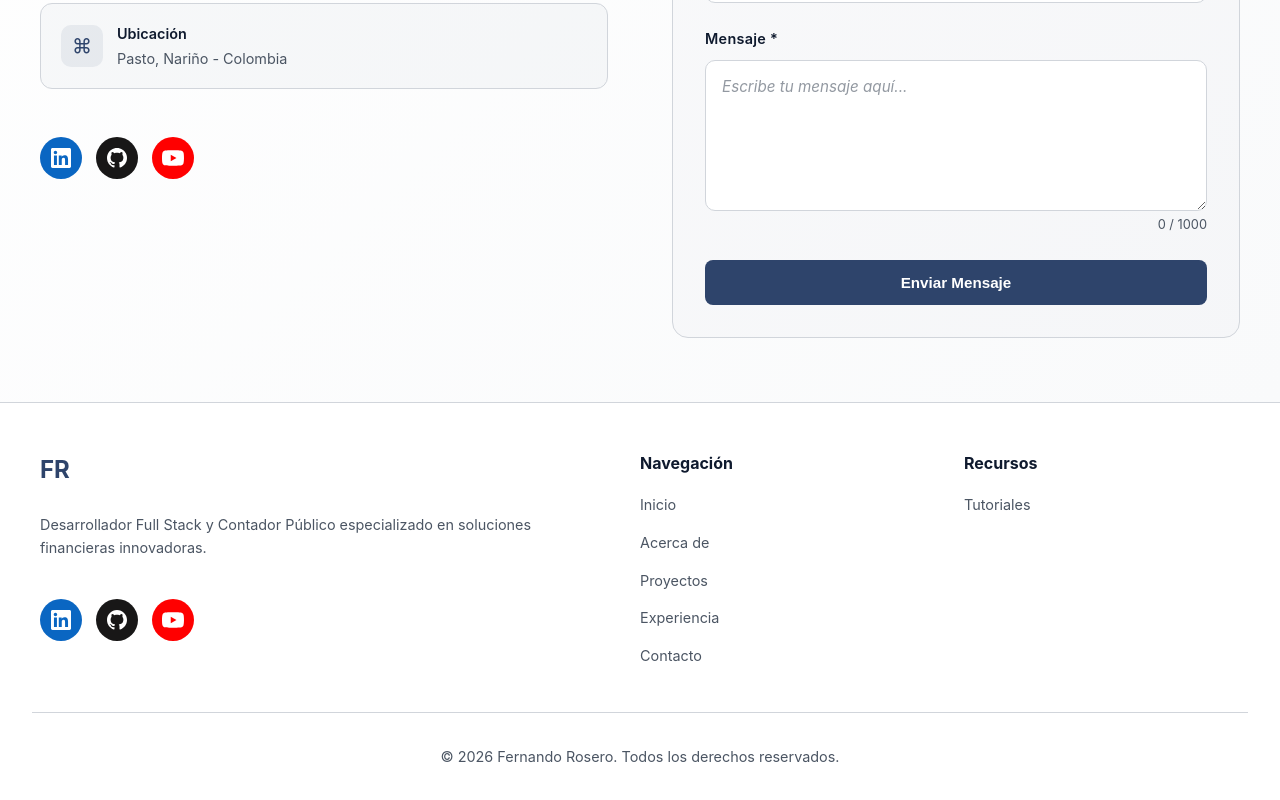
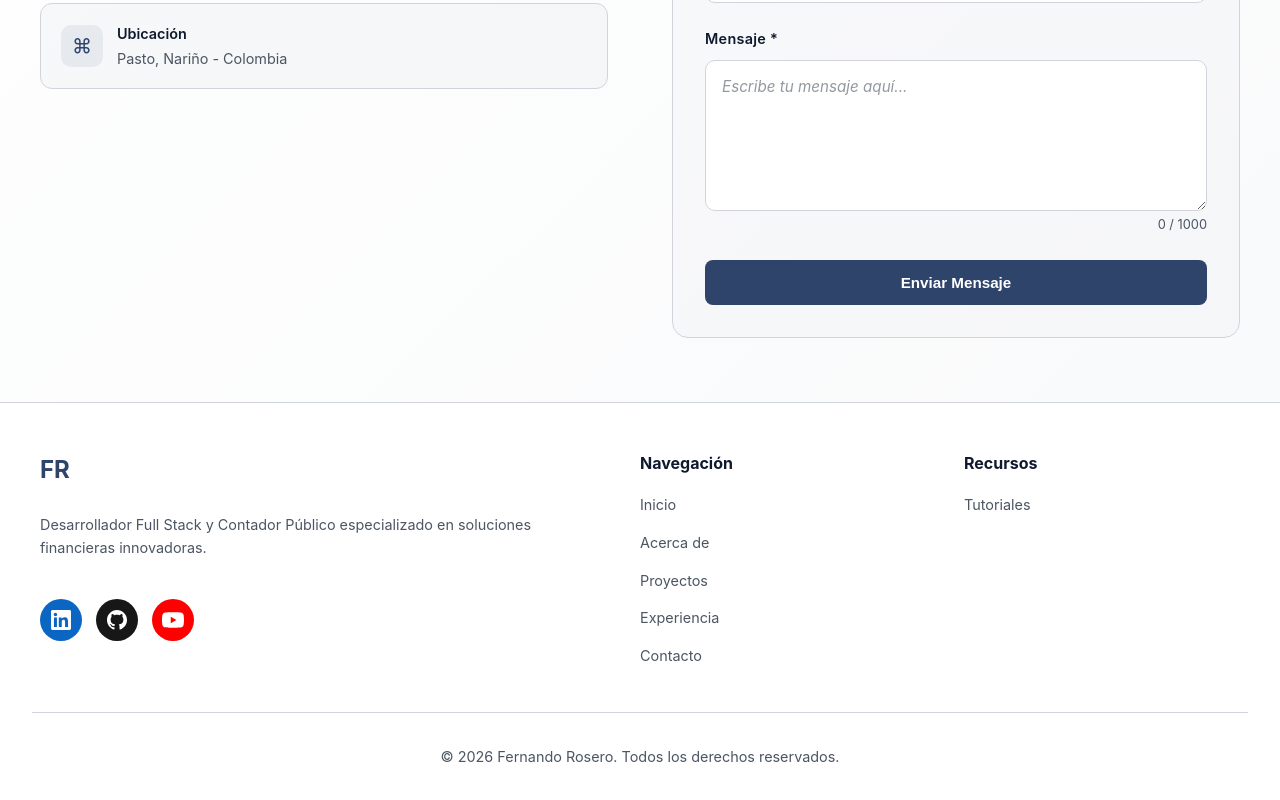
Before and after one commit to fernandorosero91/portafolio, a Next.js app: page / in a window 1280 px wide. Shown: the part 5944-6744 px from the top of the page. Built offline with nearby package versions, Linux system fonts and the light colour scheme.

Commit message:
eliminacion iconos de redes sociales en contacto

```diff
--- a/app/components/Contact.tsx
+++ b/app/components/Contact.tsx
@@ -271,42 +271,6 @@
                 <p>Pasto, Nariño - Colombia</p>
               </div>
             </div>
-
-            <div className="social-links">
-              <a
-                href="https://www.linkedin.com/in/elier-fernando-rosero-bravo-220858248/"
-                target="_blank"
-                rel="noopener noreferrer"
-                className="social-link linkedin"
-                aria-label="LinkedIn"
-              >
-                <svg viewBox="0 0 24 24" fill="currentColor" style={{ width: '20px', height: '20px' }}>
-                  <path d="M20.447 20.452h-3.554v-5.569c0-1.328-.027-3.037-1.852-3.037-1.853 0-2.136 1.445-2.136 2.939v5.667H9.351V9h3.414v1.561h.046c.477-.9 1.637-1.85 3.37-1.85 3.601 0 4.267 2.37 4.267 5.455v6.286zM5.337 7.433c-1.144 0-2.063-.926-2.063-2.065 0-1.138.92-2.063 2.063-2.063 1.14 0 2.064.925 2.064 2.063 0 1.139-.925 2.065-2.064 2.065zm1.782 13.019H3.555V9h3.564v11.452zM22.225 0H1.771C.792 0 0 .774 0 1.729v20.542C0 23.227.792 24 1.771 24h20.451C23.2 24 24 23.227 24 22.271V1.729C24 .774 23.2 0 22.222 0h.003z"/>
-                </svg>
-              </a>
-              <a
-                href="https://github.com/fernandorosero91"
-                target="_blank"
-                rel="noopener noreferrer"
-                className="social-link github"
-                aria-label="GitHub"
-              >
-                <svg viewBox="0 0 24 24" fill="currentColor" style={{ width: '20px', height: '20px' }}>
-                  <path d="M12 0c-6.626 0-12 5.373-12 12 0 5.302 3.438 9.8 8.207 11.387.599.111.793-.261.793-.577v-2.234c-3.338.726-4.033-1.416-4.033-1.416-.546-1.387-1.333-1.756-1.333-1.756-1.089-.745.083-.729.083-.729 1.205.084 1.839 1.237 1.839 1.237 1.07 1.834 2.807 1.304 3.492.997.107-.775.418-1.305.762-1.604-2.665-.305-5.467-1.334-5.467-5.931 0-1.311.469-2.381 1.236-3.221-.124-.303-.535-1.524.117-3.176 0 0 1.008-.322 3.301 1.23.957-.266 1.983-.399 3.003-.404 1.02.005 2.047.138 3.006.404 2.291-1.552 3.297-1.23 3.297-1.23.653 1.653.242 2.874.118 3.176.77.84 1.235 1.911 1.235 3.221 0 4.609-2.807 5.624-5.479 5.921.43.372.823 1.102.823 2.222v3.293c0 .319.192.694.801.576 4.765-1.589 8.199-6.086 8.199-11.386 0-6.627-5.373-12-12-12z"/>
-                </svg>
-              </a>
-              <a
-                href="https://www.youtube.com/@gestionxpress"
-                target="_blank"
-                rel="noopener noreferrer"
-                className="social-link youtube"
-                aria-label="YouTube"
-              >
-                <svg viewBox="0 0 24 24" fill="currentColor" style={{ width: '22px', height: '22px' }}>
-                  <path d="M23.498 6.186a3.016 3.016 0 0 0-2.122-2.136C19.505 3.545 12 3.545 12 3.545s-7.505 0-9.377.505A3.017 3.017 0 0 0 .502 6.186C0 8.07 0 12 0 12s0 3.93.502 5.814a3.016 3.016 0 0 0 2.122 2.136c1.871.505 9.376.505 9.376.505s7.505 0 9.377-.505a3.015 3.015 0 0 0 2.122-2.136C24 15.93 24 12 24 12s0-3.93-.502-5.814zM9.545 15.568V8.432L15.818 12l-6.273 3.568z"/>
-                </svg>
-              </a>
-            </div>
           </div>
 
           {/* FORMULARIO - DERECHA */}
```
